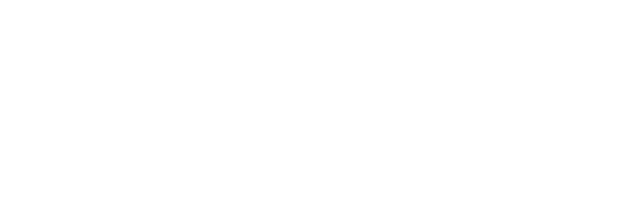
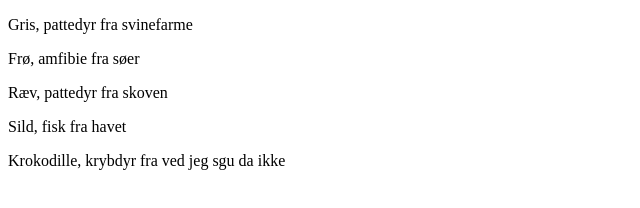
Before and after one commit to kgvedel/tema7, a plain HTML site: page undervisnings_opgaver/01-js-basics/js_objekter/05_visAlleDyr.html in a window 1280 px wide. Shown: the whole page, without its empty margins (0-640 px from the left). Drawn offline with Linux system fonts and the light colour scheme.

Commit message:
done john

```diff
--- a/undervisnings_opgaver/01-js-basics/js_objekter/05_visAlleDyr.html
+++ b/undervisnings_opgaver/01-js-basics/js_objekter/05_visAlleDyr.html
@@ -11,31 +11,33 @@
     <script>
 
         document.addEventListener("DomContentLoaded", start);
+        function start(){
+    }
 
 
     let dyr = [ {
-        navn: "gris",
+        navn: "Gris",
         type: "pattedyr",
         billede: "http://mabe-kea.dk/E19/pics/pig.png",
         levested: "svinefarme"
     },
-      { navn: "frø",
+      { navn: "Frø",
         type: "amfibie",
         billede: "http://mabe-kea.dk/E19/pics/frog.png",
         levested: "søer"
       },
       {
-        navn: "ræv",
+        navn: "Ræv",
         type: "pattedyr",
         billede: "http://mabe-kea.dk/E19/pics/fox.png",
-        levested: "skove"
+        levested: "skoven"
       },
-       { navn: "sild",
+       { navn: "Sild",
         type: "fisk",
         billede: "http://mabe-kea.dk/E19/pics/sild.jpg",
         levested: "havet"
     },
-       { navn: "krokodille",
+       { navn: "Krokodille",
         type: "krybdyr",
         billede: "http://mabe-kea.dk/E19/pics/kroko.jpg",
         levested: "ved jeg sgu da ikke"
@@ -43,15 +45,16 @@
     },
 ];
     console.log(dyr);
-    function start(){
+
+
     let listevisning = document.querySelector("section");
-    dyr.forEach(etDyr=>{
+    dyr.forEach(dyr=>{
             console.log(dyr.navn);
-            listevisning.innerHTML += `<p>Navn: ${dyr.navn} Type: ${dyr.type} </p>`;
+            listevisning.innerHTML += `<p>${dyr.navn}, ${dyr.type} fra ${dyr.levested} </p>`;
         });
 
 
-    }
+
     </script>
 
 </body>
```
